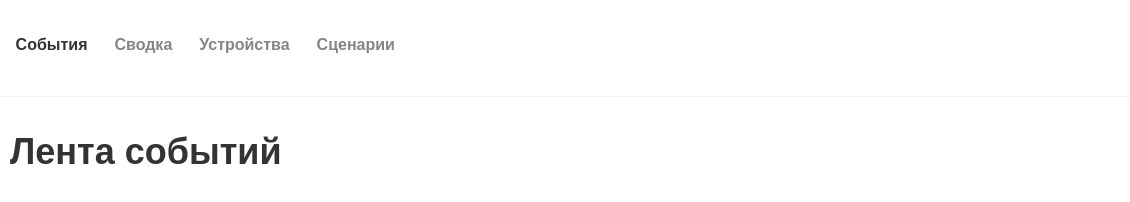
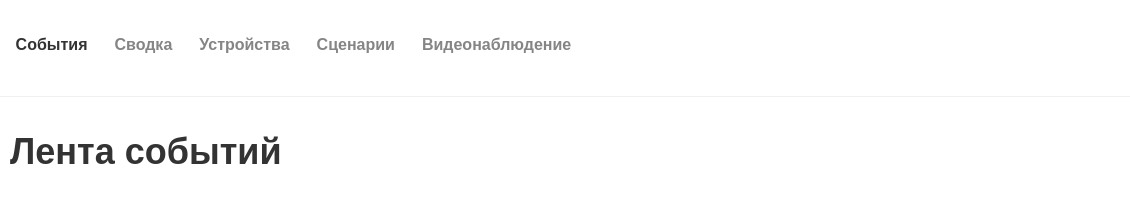
Before and after one commit to TheNech/shri-2018_1, a plain HTML site: page index.html in a window 1280 px wide. Shown: the top 202 px of the page, 150-1280 px from the left. Drawn offline with Linux system fonts and the light colour scheme.

Commit message:
описание задания по Мультимедиа

```diff
--- a/index.html
+++ b/index.html
@@ -27,6 +27,7 @@
                         <li><a href="#">Сводка</a></li>
                         <li><a href="#">Устройства</a></li>
                         <li><a href="#">Сценарии</a></li>
+                        <li><a href="pages/video.html">Видеонаблюдение</a></li>
                     </ul>
                 </nav>
             </div>
```
Also changed, not shown: README.md.
